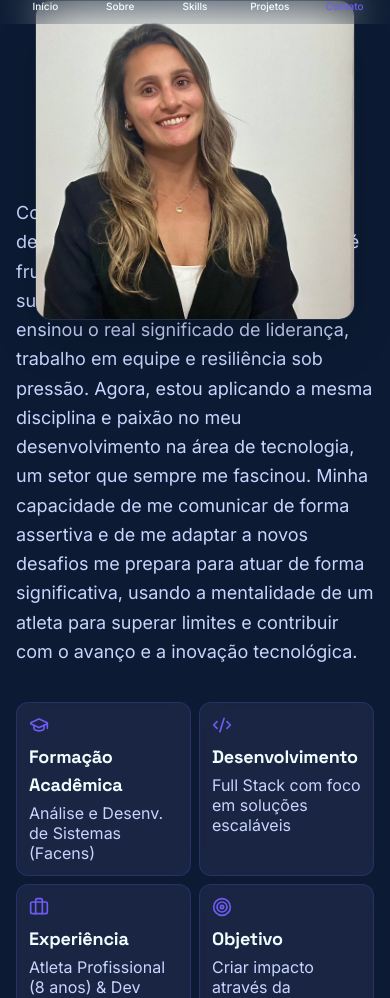
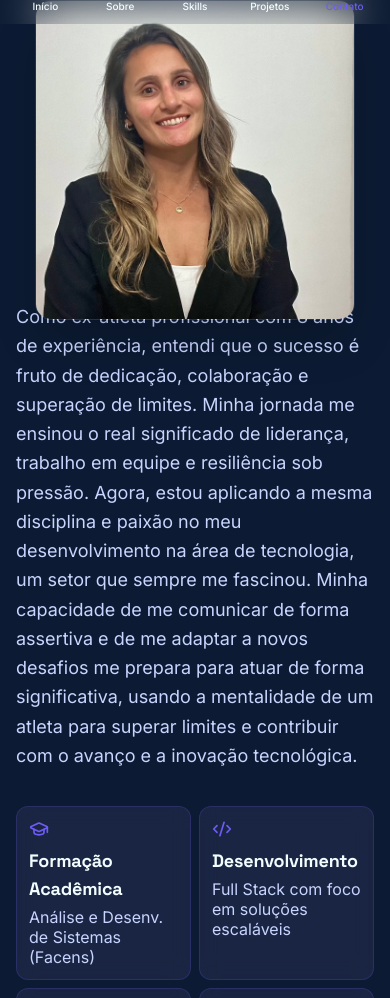
Before and after one commit to Picancianmartin/MeuPortfolio, a React (Vite) app: page / in a window 390 px wide. Shown: the part 820-1818 px from the top of the page. Built offline with nearby package versions, Linux system fonts and the light colour scheme.

Commit message:
atualizando, resolvendo o erro dos botões da seçõo hero

```diff
--- a/src/components/About.tsx
+++ b/src/components/About.tsx
@@ -57,7 +57,7 @@ export function About() {
           </div>
 
           <div className="space-y-6">
-            <p className="text-lg text-text-secondary -mt-40 lg:mt-0 leading-relaxed">
+            <p className="text-lg text-text-secondary -mt-10 lg:mt-0 leading-relaxed">
               Como ex-atleta profissional com 8 anos de experiência, entendi que
               o sucesso é fruto de dedicação, colaboração e superação de
               limites. Minha jornada me ensinou o real significado de liderança,
```
